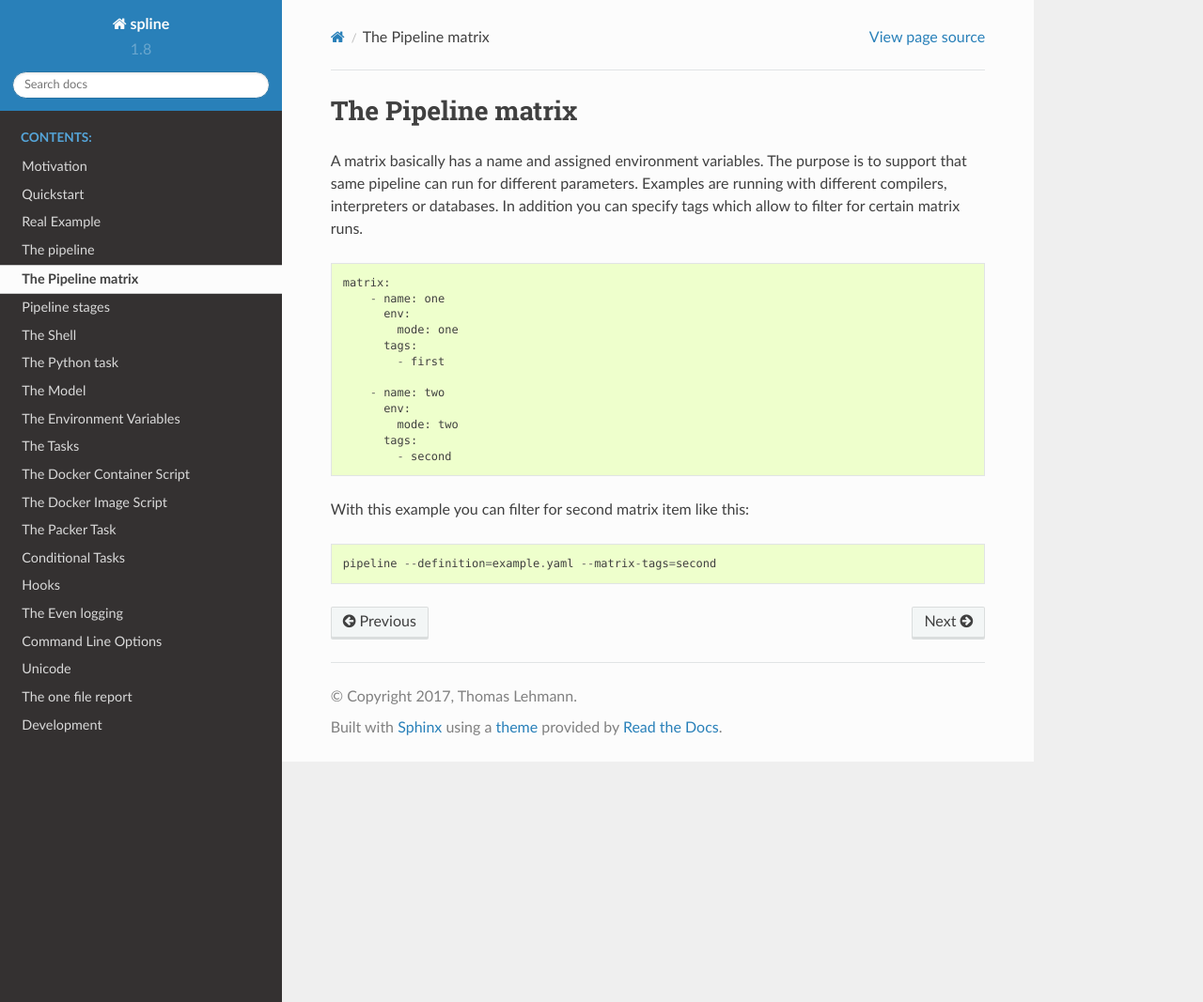
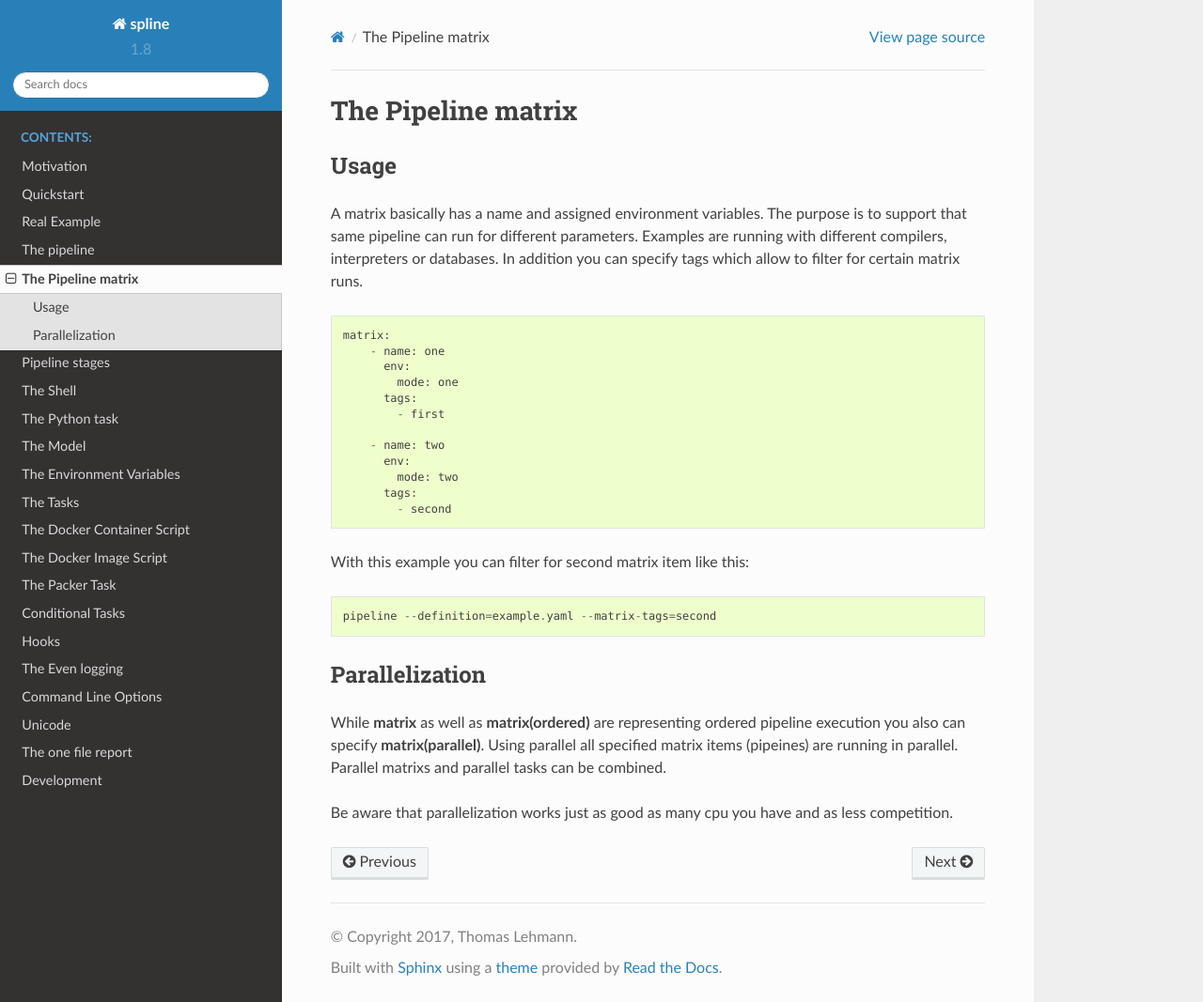
Before and after one commit to Nachtfeuer/pipeline, a Sphinx documentation site: the page built from docs/matrix.rst, in a window 1280 px wide and 1067 px high. Shown: the whole window at 94% size. Built offline with Sphinx 7.4.7 and the Read the Docs theme 2.0.0, drawn with Linux system fonts in a browser that asks for light colours.

```diff
--- a/docs/matrix.rst
+++ b/docs/matrix.rst
@@ -1,5 +1,8 @@
 The Pipeline matrix
 ===================
+
+Usage
+-----
 A matrix basically has a name and assigned environment variables. The purpose is
 to support that same pipeline can run for different parameters. Examples are
 running with different compilers, interpreters or databases. In addition you can
@@ -26,3 +29,12 @@ With this example you can filter for second matrix item like this:
 ::
 
     pipeline --definition=example.yaml --matrix-tags=second
+
+
+Parallelization
+---------------
+While **matrix** as well as **matrix(ordered)** are representing ordered pipeline execution
+you also can specify **matrix(parallel)**. Using parallel all specified matrix items (pipeines)
+are running in parallel. Parallel matrixs and parallel tasks can be combined.
+
+Be aware that parallelization works just as good as many cpu you have and as less competition.
--- a/docs/tasks.rst
+++ b/docs/tasks.rst
@@ -95,3 +95,6 @@ but all tasks of one block are executed in parallel. When executing it looks lik
     2018-01-22 19:49:44,576 - spline.components.tasks.worker -  | a great world
     2018-01-22 19:49:44,577 - spline.components.tasks.worker -  | a great hello
     2018-01-22 19:49:44,581 - spline.components.tasks.worker -  | a great hello world
+
+When the tasks are ordered a previous variable by a previous task
+can be evaluated immediately.
```
Also changed, not shown: PITCHME.md (+1 -2 lines), docs/conditions.rst (line endings or trailing spaces), 3 other files.
